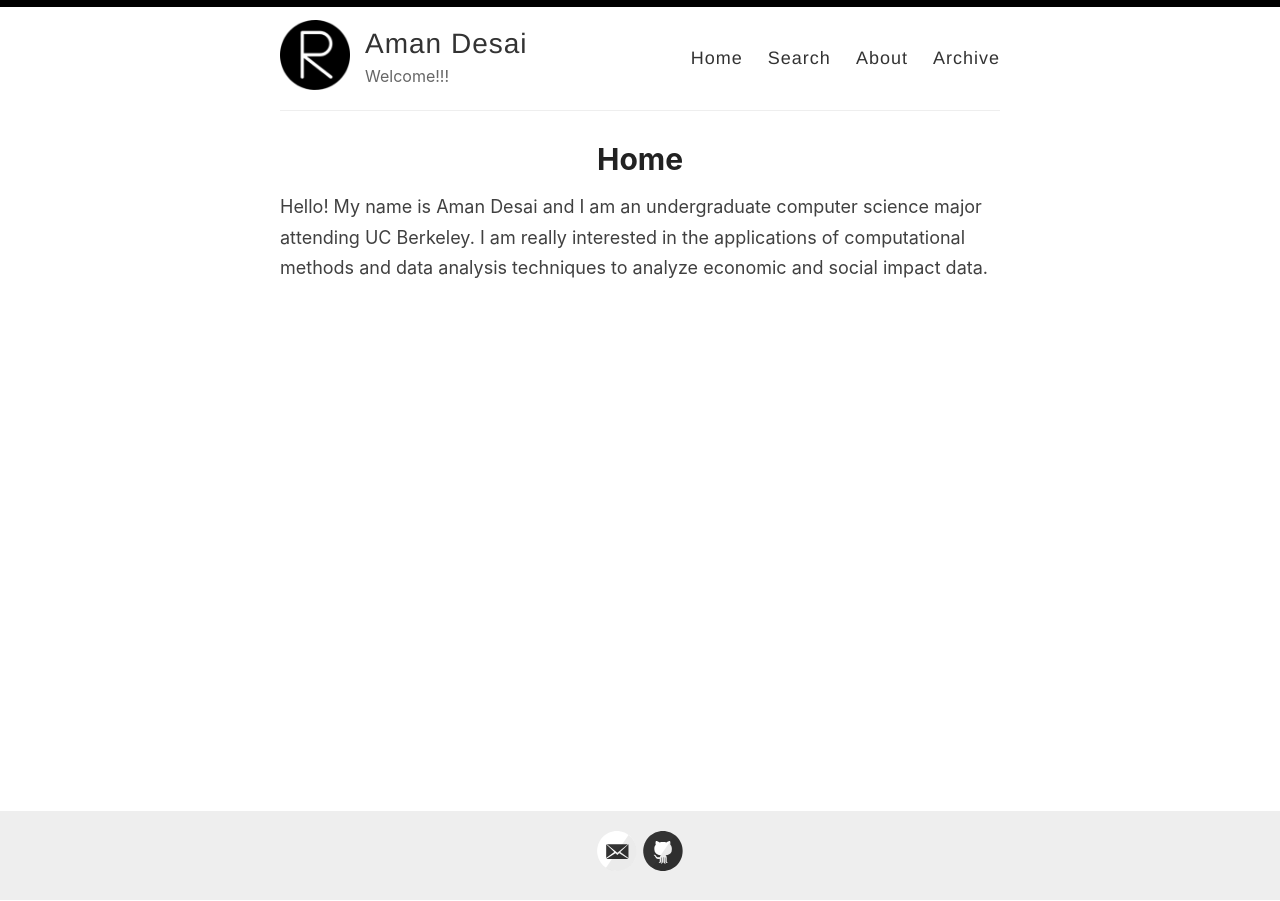
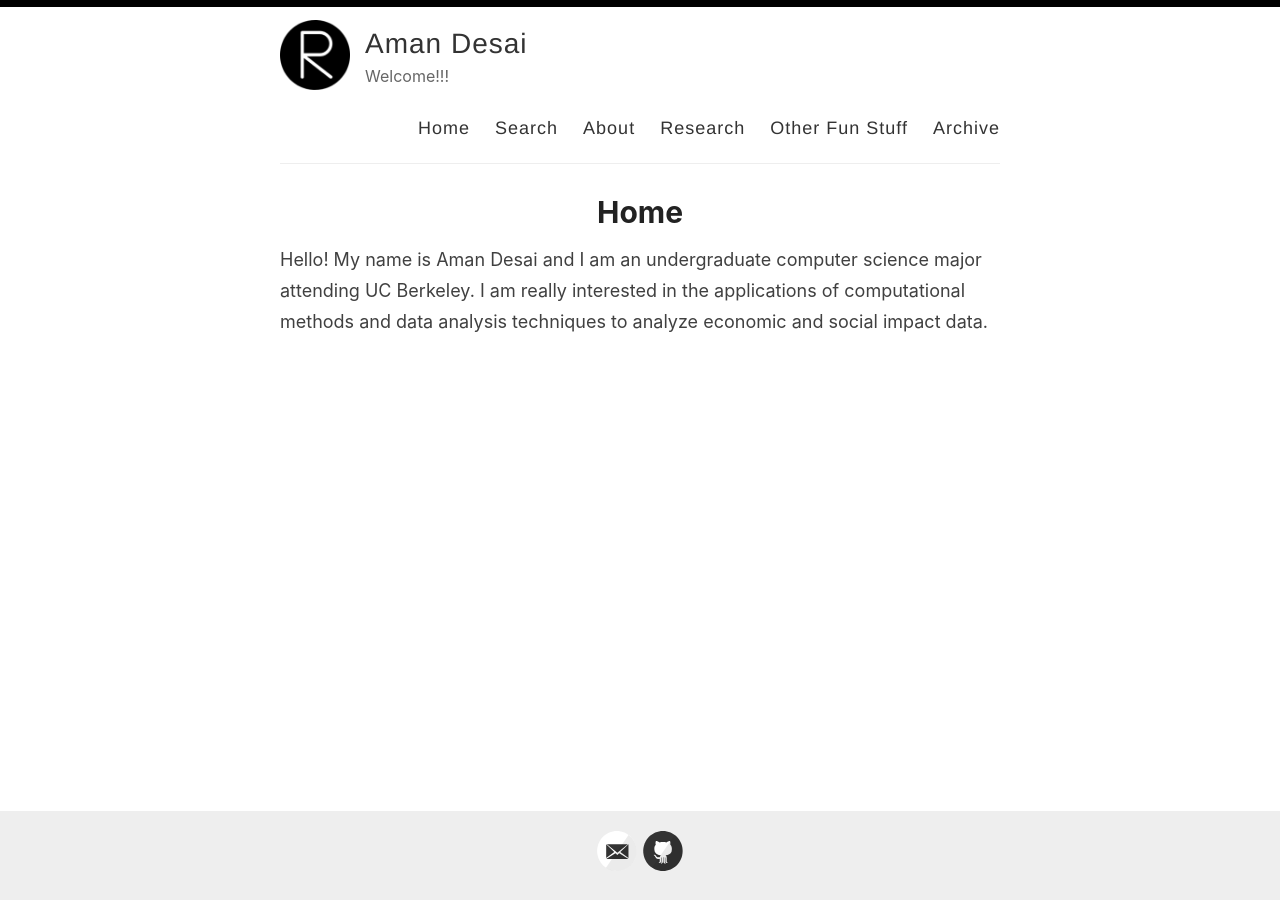
Before and after one commit to AmanDesai-coder/AmanDesai-coder.github.io, a Jekyll site: the page built from index.md, in a window 1280 px wide. Built offline with Jekyll 4.4.1, drawn with Linux system fonts in a browser that asks for light colours; the list of posts is cut into pages by our own code.

Commit message:
Update default.html

```diff
--- a/_layouts/default.html
+++ b/_layouts/default.html
@@ -31,6 +31,8 @@
               <a href="{{ site.baseurl }}/">Home</a>
               <a href="{{ site.baseurl }}/search">Search</a>
               <a href="{{ site.baseurl }}/about">About</a>
+              <a href="{{ site.baseurl }}/about">Research</a>
+              <a href="{{ site.baseurl }}/other">Other Fun Stuff</a>
               <a href="{{ site.baseurl }}/archive">Archive</a>
             </nav>
           </header>
```
